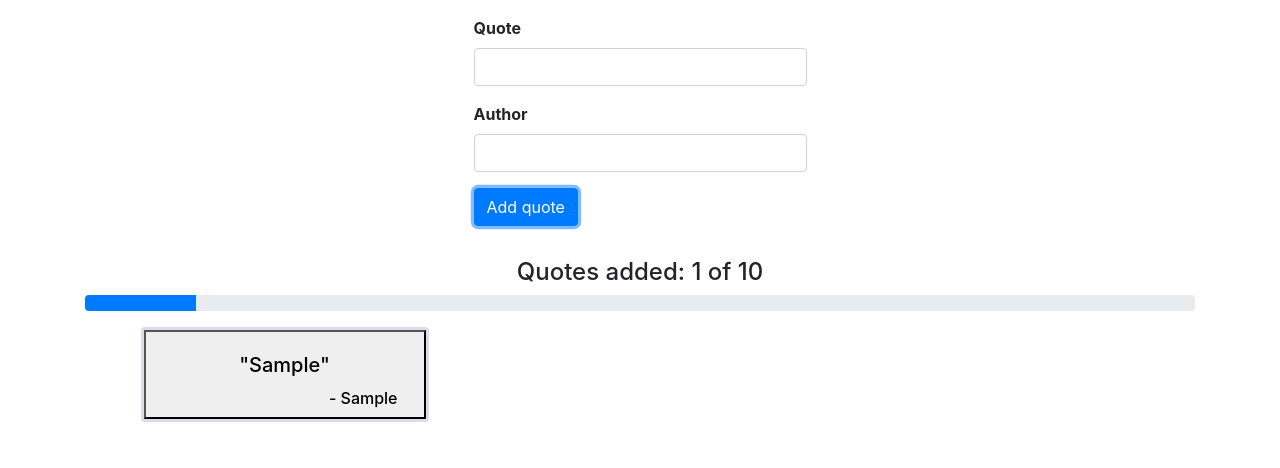
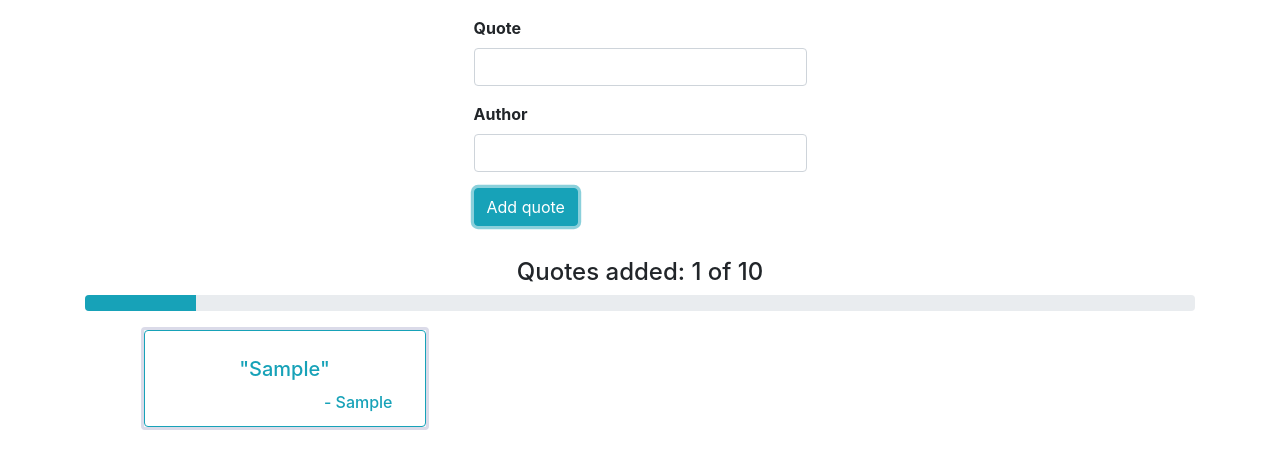
Before and after one commit to MajaMarkovic1/wonderfull-quotes, a Vue app: page /quotes in a window 1280 px wide. Both pictures are taken after typing "Sample", "Sample" into the empty fields and a click on the button "Add quote". Shown: the top 468 px of the page. Built offline with nearby package versions, Linux system fonts and the light colour scheme.

Commit message:
bootstrap styles changes

```diff
--- a/src/components/QuoteForm.vue
+++ b/src/components/QuoteForm.vue
@@ -9,7 +9,7 @@
                 <label for="formGroupExampleInput2"><strong>Author</strong></label>
                 <input v-model="quote.author" name="author" type="text" class="form-control" id="formGroupExampleInput2">
             </div>
-            <button type="submit" class="btn btn-primary">Add quote</button>
+            <button type="submit" class="btn btn-info">Add quote</button>
         </form>
     </div>
 </template>
--- a/src/components/QuotesList.vue
+++ b/src/components/QuotesList.vue
@@ -2,17 +2,17 @@
     <div>
         <h4>Quotes added: {{ quotes.length }} of {{ maxQuotes }}</h4>
         <div class="progress">
-            <div class="progress-bar" role="progressbar"
+            <div class="progress-bar bg-info" role="progressbar"
             :style="{width: (quotes.length * 100 / maxQuotes) + '%' }" aria-valuenow="25" aria-valuemin="0" aria-valuemax="100"></div>
         </div>
         <div id="card">
 
                 <div class="card" style="width: 18rem;" v-for="quote in quotes" :key="quote.id">
-                    <button @click="deleteCard(quote)">
-                    <div class="card-body" >
-                        <h5 class="card-title">"{{ quote.text }}"</h5>
-                        <h6 class="float-right" >- {{ quote.author }}</h6>
-                    </div>
+                    <button class="btn btn-outline-info" @click="deleteCard(quote)">
+                        <div class="card-body" >
+                            <h5 class="card-title">"{{ quote.text }}"</h5>
+                            <h6 class="float-right" >- {{ quote.author }}</h6>
+                        </div>
                      </button>
                 </div>
 
```
